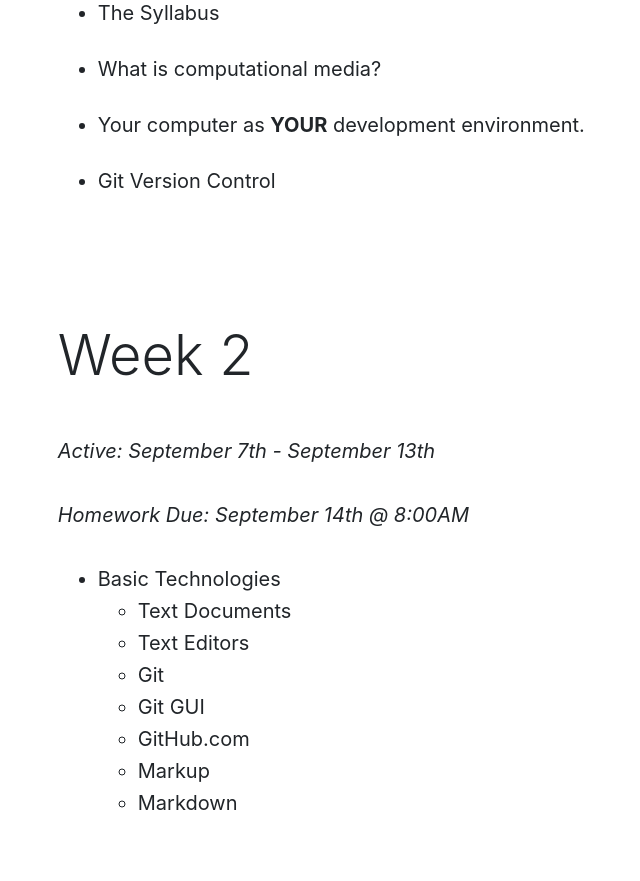
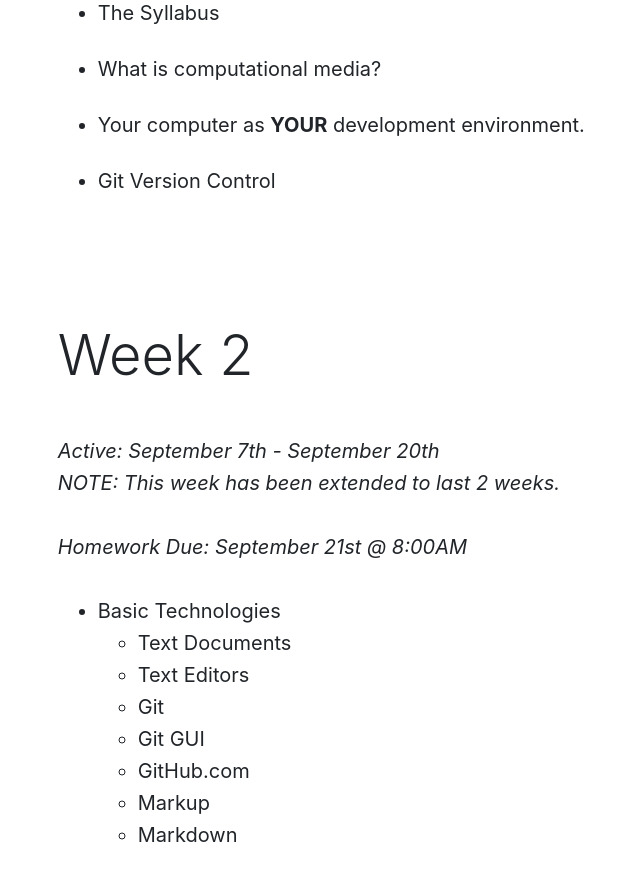
Before and after one commit to Montana-Media-Arts/creative-coding-1, a Jekyll site: the page built from modules/dates/_posts/2017-01-05-dates.md, in a window 1280 px wide and 900 px high, scrolled down 839 px. Shown: the top 881 px of the window, without its empty margins (106-746 px from the left). Built offline with Jekyll 4.4.1, drawn with Linux system fonts in a browser that asks for light colours; nearby versions of some CDN libraries.

Commit message:
changed active dates

```diff
--- a/_data/dates.yml
+++ b/_data/dates.yml
@@ -1,5 +1,5 @@
 1: ["August 31st - September 6th", "September 7th @ 8:00AM"]
-2: ["September 7th - September 13th", "September 14th @ 8:00AM"]
+2: ["September 7th - September 20th<br>NOTE: This week has been extended to last 2 weeks.", "September 21st @ 8:00AM"]
 3: ["September 14th - September 20th", "September 21st @ 8:00AM"]
 4: ["September 21st - September 27th", "September 28th @ 8:00AM"]
 5: ["September 28th - October 4th", "October 5th @ 8:00AM"]
```
